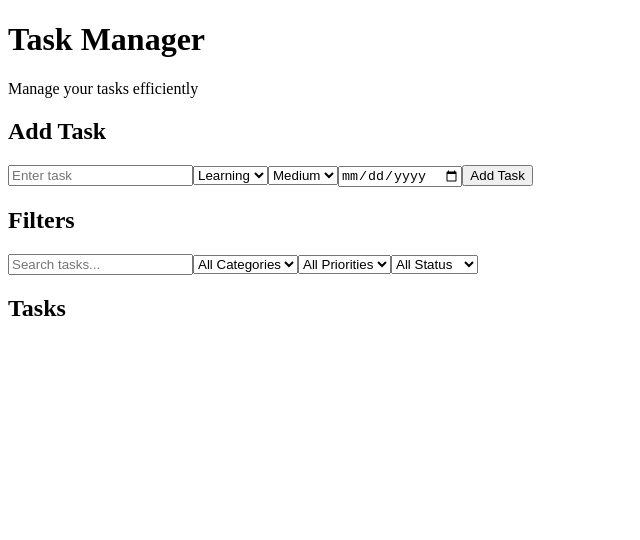
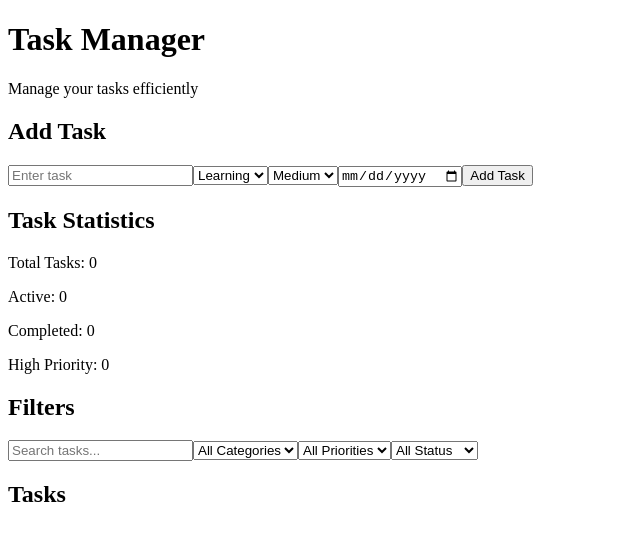
Before and after one commit to Ganesh-krish/React-Learning-Projects, a React (Vite) app in the folder task-manager/: page / in a window 1280 px wide. Shown: the top 540 px of the page, without its empty margins (0-640 px from the left). Built offline with nearby package versions, Linux system fonts and the light colour scheme.

Commit message:
taskstats added

```diff
--- a/task-manager/src/App.jsx
+++ b/task-manager/src/App.jsx
@@ -2,6 +2,7 @@ import Header from "./components/Header";
 import TaskForm from "./components/TaskForm";
 import FilterBar from "./components/FilterBar";
 import TaskList from "./components/TaskList";
+import TaskStats from "./components/TaskStats";
 import {useState,useEffect} from "react";
 
 function App() {
@@ -108,6 +109,20 @@ function App() {
             matchesStatus
         );
     });
+
+
+    const totalTasks = tasks.length;
+
+    const completedTasks =
+        tasks.filter(task => task.completed).length;
+
+    const activeTasks =
+        tasks.filter(task => !task.completed).length;
+
+    const highPriorityTasks =
+        tasks.filter(task => task.priority === "High").length
+
+        ;
     return (
         <div>
             <Header />
@@ -118,6 +133,13 @@ function App() {
                     editingTask={editingTask}
                     updateTask={updateTask}
                     cancelEdit={cancelEdit}
+                />
+
+                <TaskStats
+                    totalTasks={totalTasks}
+                    activeTasks={activeTasks}
+                    completedTasks={completedTasks}
+                    highPriorityTasks={highPriorityTasks}
                 />
 
                 <FilterBar
--- /dev/null
+++ b/task-manager/src/components/TaskStats.jsx
@@ -0,0 +1,25 @@
+function TaskStats({
+    totalTasks,
+    activeTasks,
+    completedTasks,
+    highPriorityTasks
+}) {
+
+    return (
+        <section>
+
+            <h2>Task Statistics</h2>
+
+            <p>Total Tasks: {totalTasks}</p>
+
+            <p>Active: {activeTasks}</p>
+
+            <p>Completed: {completedTasks}</p>
+
+            <p>High Priority: {highPriorityTasks}</p>
+
+        </section>
+    );
+}
+
+export default TaskStats;
```
